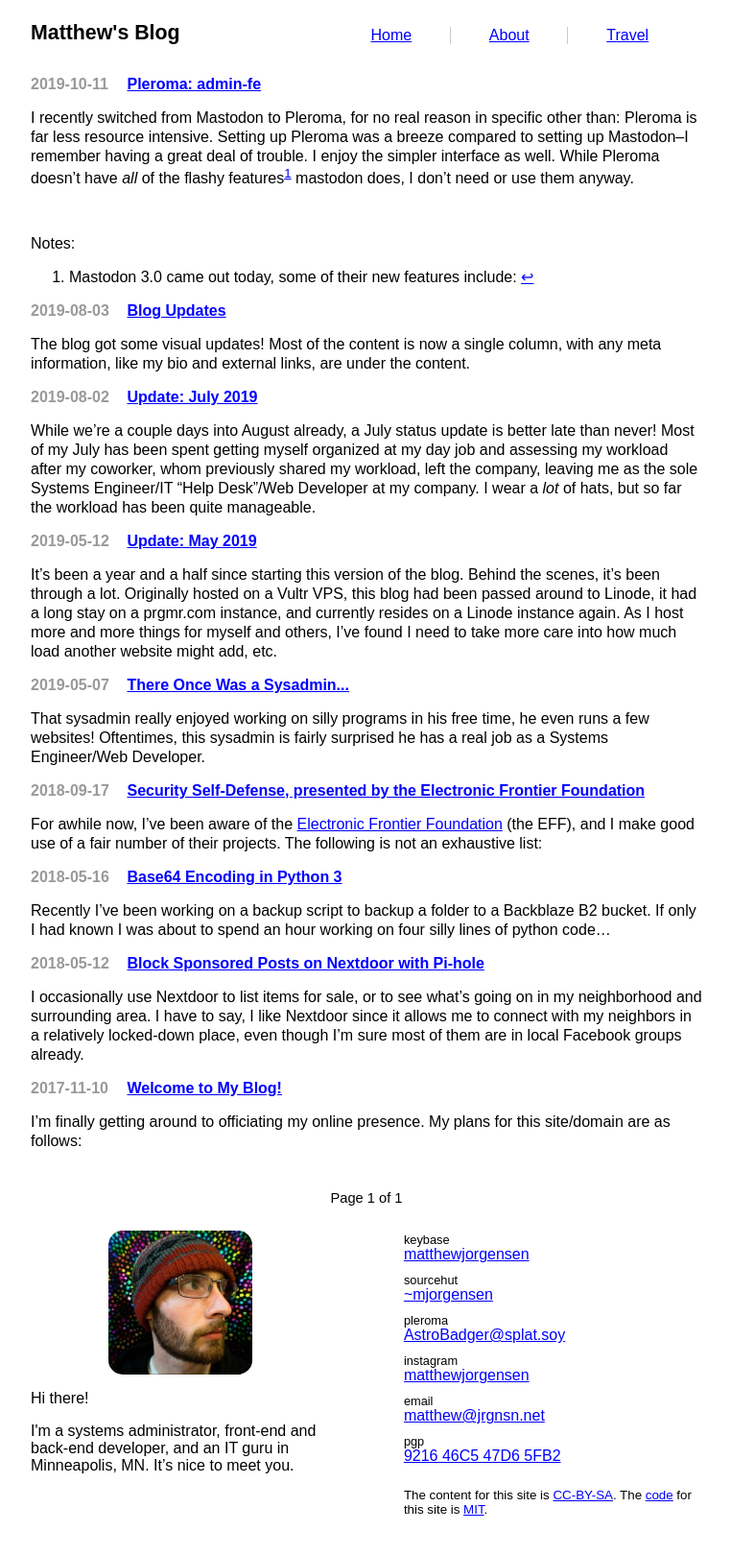
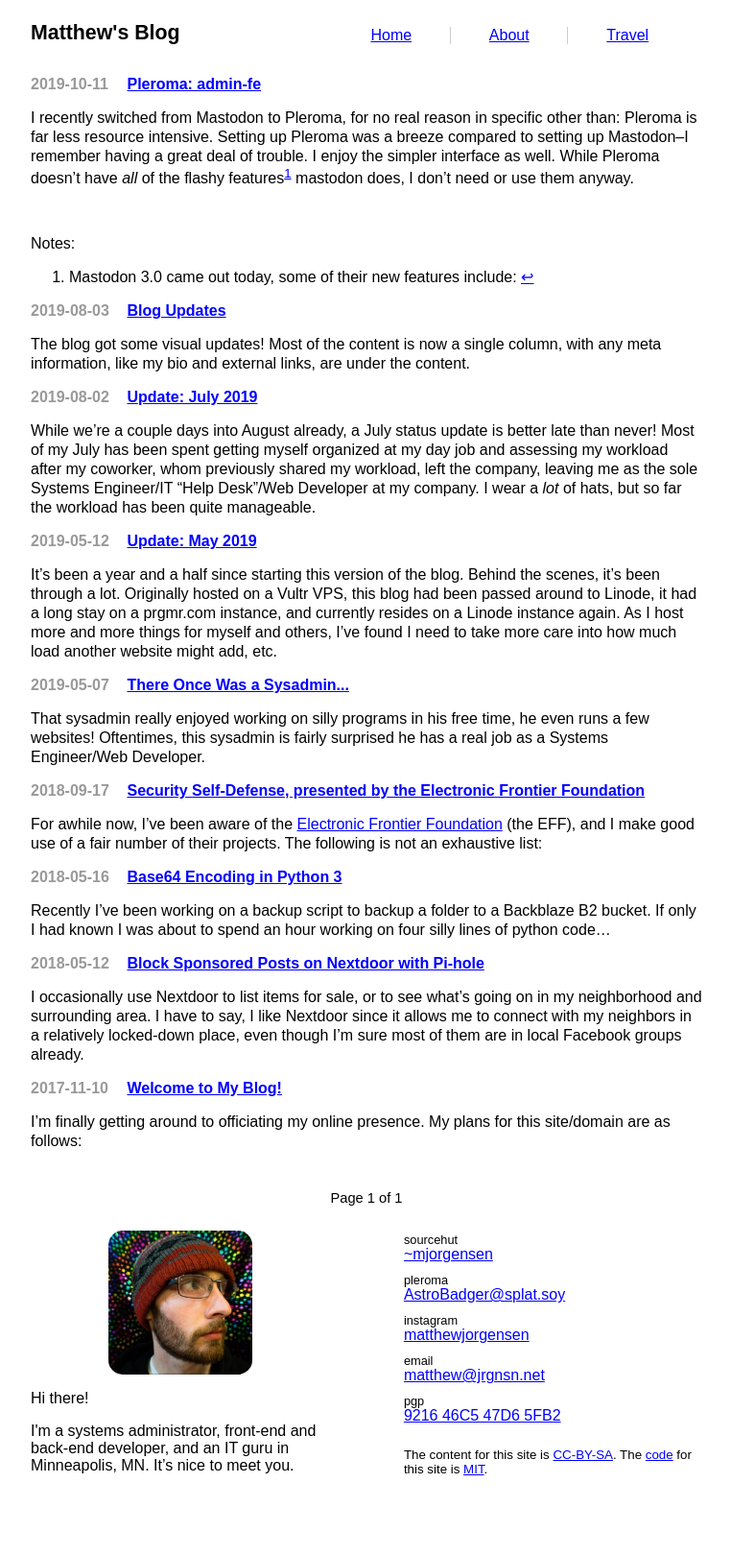
Before and after one commit to prplecake/jrgnsn.net, a Jekyll site: the page built from index.html, in a window 1280 px wide. Shown: the whole page at 96% size, without its empty margins (258-1020 px from the left). Built offline with Jekyll 4.4.1, drawn with Linux system fonts in a browser that asks for light colours; the list of posts is cut into pages by our own code; after the commit the page ends 1592 px from its top, so only the background shows below that.

Commit message:
Remove keybase external link

```diff
--- a/_includes/widget-external-links.html
+++ b/_includes/widget-external-links.html
@@ -1,8 +1,4 @@
 <div class="external-links">
-  <p>
-    <span class="context">keybase</span>
-    <a href="https://keybase.io/matthewjorgensen">matthewjorgensen</a>
-  </p>
   <p>
     <span class="context">sourcehut</span>
     <a href="https://git.sr.ht/~mjorgensen">~mjorgensen</a>
```
